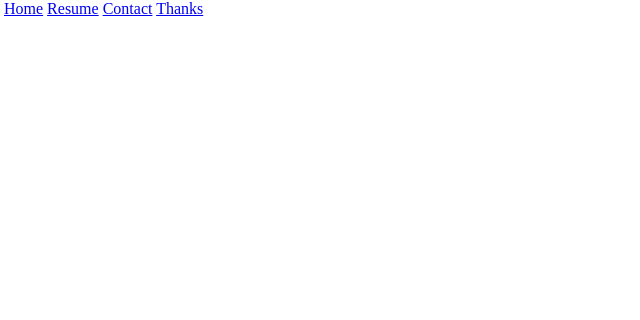
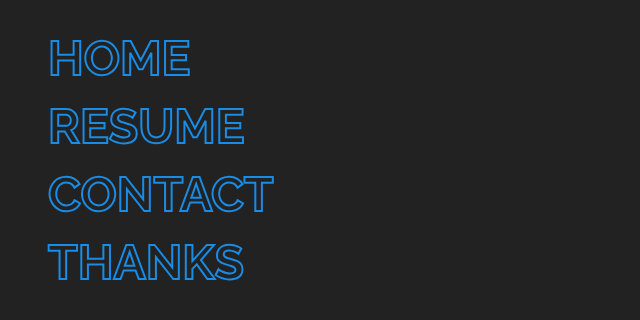
Before and after one commit to AlfredoE89/AlfredoE89, a plain HTML site: page index.html in a window 1280 px wide. Shown: the whole page, without its empty margins (0-640 px from the left). Drawn offline with Linux system fonts and the light colour scheme.

Commit message:
styled nav bar for index/home page

```diff
--- a/index.html
+++ b/index.html
@@ -10,15 +10,12 @@
     <link rel="stylesheet" href="style.css" />
     <title>Welcome To My Portfolio</title>
   </head>
-  <body>
-    <header class="mainHeader">
-      <div class="topHeader">
-        <img class="logo" src="" alt="" />
-        <a href="index.html">Home</a>
-        <a href="resume.html">Resume</a>
-        <a href="contact.html">Contact</a>
-        <a href="thanks.html">Thanks</a>
-      </div>
-    </header>
+  <body class="mainBody">
+    <ul class="nav">
+      <li class="nav1"><a class="nav2" href="index.html">Home</a></li>
+      <li class="nav1"><a class="nav2" href="resume.html">Resume</a></li>
+      <li class="nav1"><a class="nav2" href="contact.html">Contact</a></li>
+      <li class="nav1"><a class="nav2" href="thanks.html">Thanks</a></li>
+    </ul>
   </body>
 </html>
--- a/style.css
+++ b/style.css
@@ -1,10 +1,40 @@
-* {
-  box-sizing: border-box;
-  margin: 0;
-  padding: 0;
+@import url("https://fonts.googleapis.com/css?family=Raleway:400,400i,700");
+.mainBody {
+  display: flex;
+  height: 100vh;
+  background: #222;
 }
 
-body {
-  display: flex;
+.nav {
+  display: block;
+  position: left;
   flex-direction: column;
+  list-style-type: none;
 }
+.nav .nav1 {
+  position: left;
+  padding: 6px 0;
+}
+.nav .nav1 .nav2 {
+  --fill-color: #198ce6;
+
+  padding: 4px 0;
+  font-family: Raleway, sans-serif;
+  font-size: 3em;
+  font-weight: 700;
+  text-decoration: none;
+  text-transform: uppercase;
+  -webkit-text-stroke: 2px var(--fill-color);
+  background: linear-gradient(
+    90deg,
+    var(--fill-color) 0%,
+    var(--fill-color) 100%
+  );
+  background-size: 0;
+  background-position: left;
+  background-repeat: no-repeat;
+  color: transparent;
+  -webkit-background-clip: text;
+  background-clip: text;
+  transition: 0.5s linear;
+}
```
